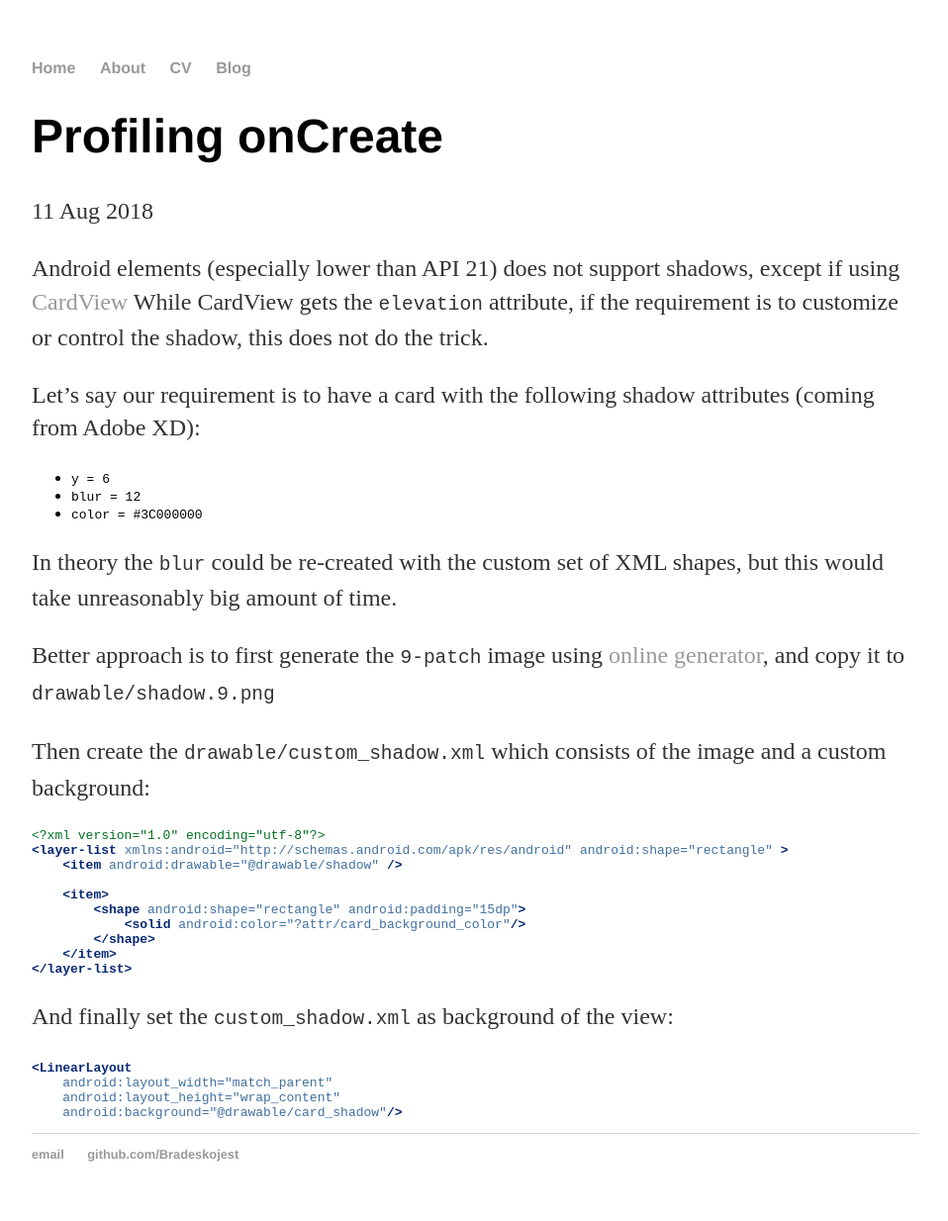
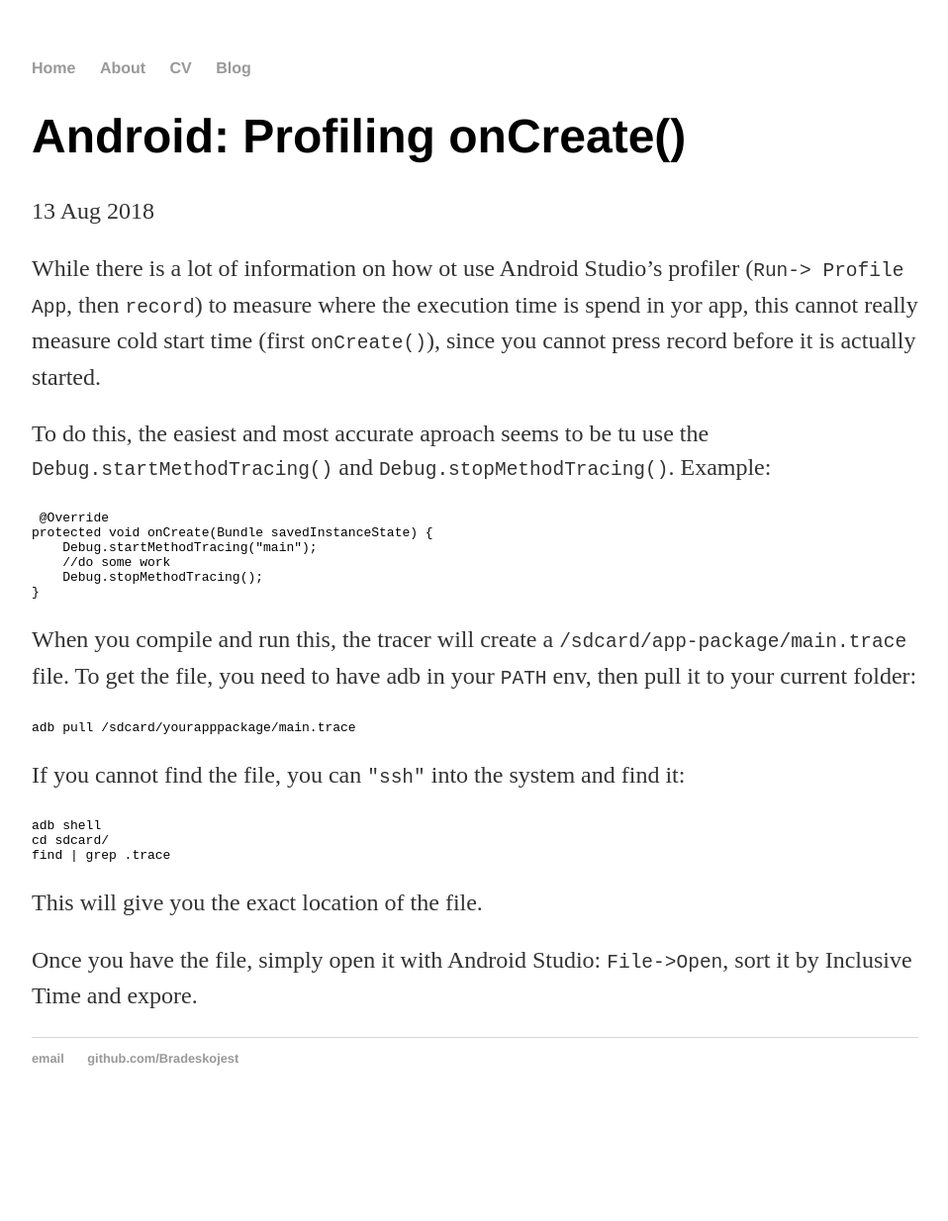
Before and after one commit to lbradesko/lbradesko.github.io, a Jekyll site: the page built from _posts/2018-08-13-profiling-on-create.md, in a window 1280 px wide. Shown: the whole page at 99% size, without its empty margins (160-1118 px from the left). Built offline with Jekyll 4.4.1, drawn with Linux system fonts in a browser that asks for light colours; after the commit the page ends 1137 px from its top, so only the background shows below that.

Commit message:
Update 2018-08-13-profiling-on-create.md

````diff
--- a/_posts/2018-08-13-profiling-on-create.md
+++ b/_posts/2018-08-13-profiling-on-create.md
@@ -1,38 +1,33 @@
 ---
 layout: post
-title: "Profiling onCreate"
-date: 2018-08-11
+title: "Android: Profiling onCreate()"
+date: 2018-08-13
 ---
-Android elements (especially lower than API 21) does not support shadows, except if using [CardView](https://developer.android.com/guide/topics/ui/layout/cardview) While CardView gets the `elevation` attribute, if the requirement is to  customize or control the shadow, this does not do the trick.
 
-Let's say our requirement is to have a card with the following shadow attributes (coming from Adobe XD):
-* `y = 6`
-* `blur = 12`
-* `color = #3C000000`
+While there is a lot of information on how ot use Android Studio's profiler (`Run-> Profile App`, then `record`) to measure where the execution time is spend in yor app, this cannot really measure cold start time (first `onCreate()`), since you cannot press record before it is actually started.
 
-In theory the `blur` could be re-created with the custom set of XML shapes, but this would take unreasonably big amount of time.
+To do this, the easiest and most accurate aproach seems to be tu use the `Debug.startMethodTracing()` and `Debug.stopMethodTracing()`. Example:
 
-Better approach is to first generate the `9-patch` image using [online generator](http://inloop.github.io/shadow4android/), and copy it to `drawable/shadow.9.png`
-
-Then create the `drawable/custom_shadow.xml` which consists of the image and a custom background:
-
-```xml
-<?xml version="1.0" encoding="utf-8"?>
-<layer-list xmlns:android="http://schemas.android.com/apk/res/android" android:shape="rectangle" >
-    <item android:drawable="@drawable/shadow" />
-
-    <item>
-        <shape android:shape="rectangle" android:padding="15dp">
-            <solid android:color="?attr/card_background_color"/>
-        </shape>
-    </item>
-</layer-list>
+```Java
+ @Override
+protected void onCreate(Bundle savedInstanceState) {
+    Debug.startMethodTracing("main");
+    //do some work
+    Debug.stopMethodTracing();
+}
 ```
 
-And finally set the `custom_shadow.xml` as background of the view:
-```xml
-<LinearLayout
-    android:layout_width="match_parent"
-    android:layout_height="wrap_content"
-    android:background="@drawable/card_shadow"/>
+When you compile and run this, the tracer will create a `/sdcard/app-package/main.trace` file. To get the file, you need to have adb in your `PATH` env, then pull it to your current folder:
+```bash
+adb pull /sdcard/yourapppackage/main.trace
 ```
+
+If you cannot find the file, you can `"ssh"` into the system and find it:
+```
+adb shell
+cd sdcard/
+find | grep .trace
+```
+This will give you the exact location of the file.
+
+Once you have the file, simply open it with Android Studio: `File->Open`, sort it by Inclusive Time and expore.
````
